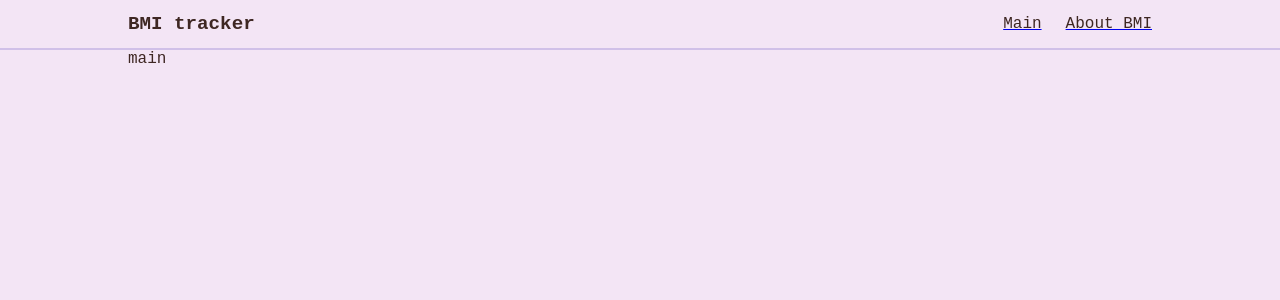
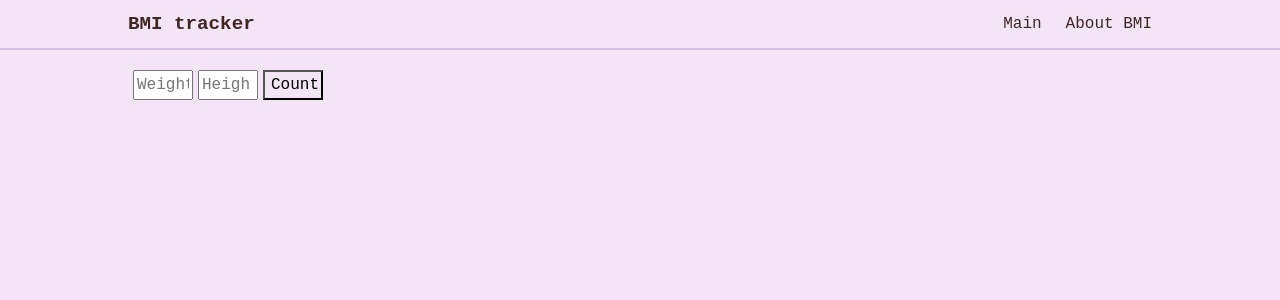
Before and after one commit to denysMoon/bmi-tracker, a React (Create React App) app: page / in a window 1280 px wide. Shown: the top 300 px of the page. Built offline with nearby package versions, Linux system fonts and the light colour scheme.

Commit message:
add form to count bmi

```diff
--- /dev/null
+++ b/src/components/Form.jsx
@@ -0,0 +1,40 @@
+import { useState } from "react";
+import { useDispatch } from "react-redux";
+import { getBmi } from "../redux/action";
+import { Button } from "./styles/Button.styled";
+import { FormStyled } from "./styles/Form.styled";
+import { Input } from "./styles/Input.styled";
+
+const Form = () => {
+  const [weight, setWeight] = useState("");
+  const [height, setHeight] = useState("");
+
+  const dispatch = useDispatch();
+
+  const submit = (e) => {
+    e.preventDefault();
+    dispatch(getBmi(weight / (height * height)));
+    setHeight("");
+    setWeight("");
+  };
+
+  return (
+    <FormStyled onSubmit={submit}>
+      <Input
+        placeholder="Weight"
+        type="number"
+        value={weight}
+        onChange={(e) => setWeight(e.target.value)}
+      />
+      <Input
+        placeholder="Heigh"
+        type="number"
+        value={height}
+        onChange={(e) => setHeight(e.target.value)}
+      />
+      <Button onClick={submit}>Count</Button>
+    </FormStyled>
+  );
+};
+
+export default Form;
--- a/src/components/Main.jsx
+++ b/src/components/Main.jsx
@@ -1,5 +1,12 @@
+import Form from "./Form";
+import { Container } from "./styles/Container.styled";
+
 const Main = () => {
-  return <>main</>;
+  return (
+    <Container>
+      <Form />
+    </Container>
+  );
 };
 
 export default Main;
--- a/src/components/Navigation.jsx
+++ b/src/components/Navigation.jsx
@@ -5,10 +5,10 @@ import { Link as RouterLink } from "react-router-dom";
 const Navigation = () => {
   return (
     <Container>
-      <RouterLink to="/">
+      <RouterLink to="/" style={{ textDecoration: "none" }}>
         <Link>Main</Link>
       </RouterLink>
-      <RouterLink to="/about">
+      <RouterLink to="/about" style={{ textDecoration: "none" }}>
         <Link>About BMI</Link>
       </RouterLink>
     </Container>
--- /dev/null
+++ b/src/components/styles/Button.styled.js
@@ -0,0 +1,8 @@
+import styled from "styled-components";
+
+export const Button = styled.button`
+  max-width: 60px;
+  height: 30px;
+  background: none;
+  margin-left: 5px;
+`;
--- /dev/null
+++ b/src/components/styles/Form.styled.js
@@ -0,0 +1,8 @@
+import styled from "styled-components";
+
+export const FormStyled = styled.form`
+  margin-top: 20px;
+  display: flex;
+  justify-content: space-between;
+  align-items: center;
+`;
--- /dev/null
+++ b/src/components/styles/Input.styled.js
@@ -0,0 +1,16 @@
+import styled from "styled-components";
+
+export const Input = styled.input`
+  max-width: 60px;
+  height: 30px;
+  margin-left: 5px;
+  type: {
+    ${(props) => props.type}
+  }
+  ::placeholder {
+    ${(props) => props.placeholder}
+  }
+  value: {
+    ${(props) => props.value}
+  }
+`;
--- a/src/components/styles/Link.styled.js
+++ b/src/components/styles/Link.styled.js
@@ -5,4 +5,11 @@ export const Link = styled.a`
   color: ${({ theme }) => theme.color.text};
   margin-left: 1.5rem;
   cursor: pointer;
+  &:focus,
+  &:hover,
+  &:visited,
+  &:link,
+  &:active {
+    text-decoration: none;
+  }
 `;
```
Also changed, not shown: src/utils/func.js (added), 1 other file (tests, documents, lock files or other folders).
